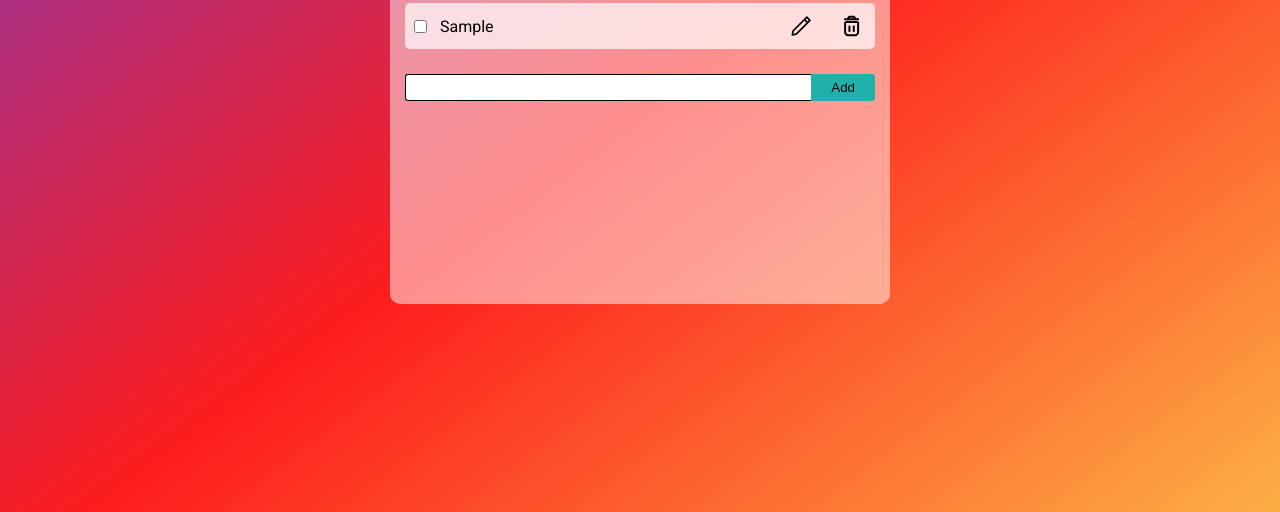
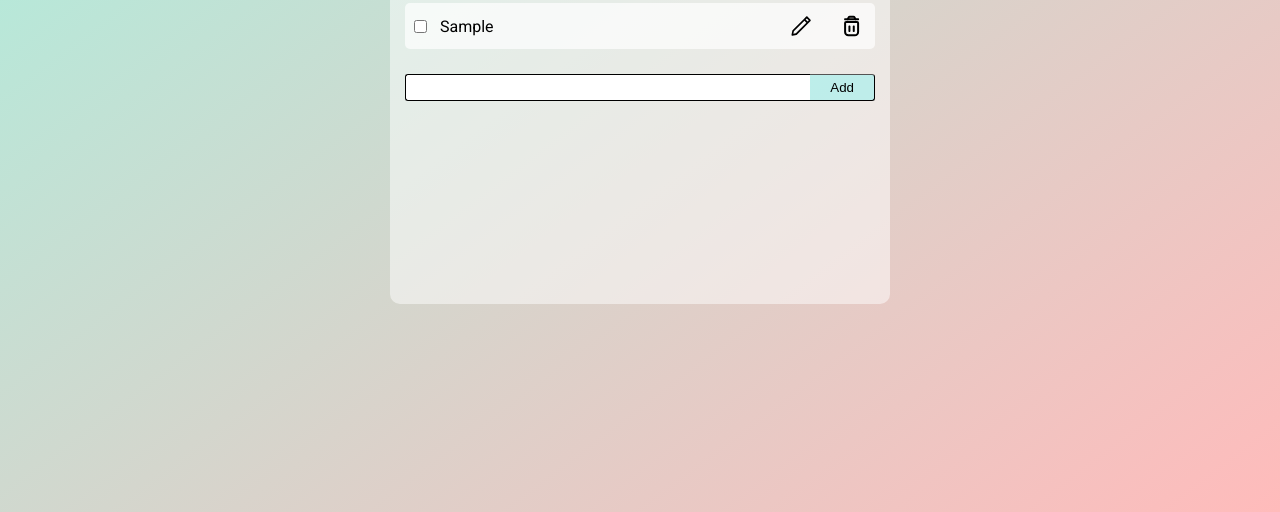
Before and after one commit to eguire/todo-list, a plain HTML site: page index.html in a window 1280 px wide. Both pictures are taken after typing "Sample" into the empty fields and a click on the button "Add". Shown: the part 304-816 px from the top of the page. Drawn offline with Linux system fonts and the light colour scheme.

Commit message:
New background color, shadow for items, outline for field

```diff
--- a/css/style.css
+++ b/css/style.css
@@ -15,7 +15,7 @@ body {
 	align-items: center;
 
 	background: rgb(131,58,180);
-	background: linear-gradient(143deg, rgba(131,58,180,1) 0%, rgba(253,29,29,1) 50%, rgba(252,176,69,1) 100%);
+	background: linear-gradient(143deg, #a9f1df 0%, #ffbbbb 100%);
 
 	font-family: 'Roboto', sans-serif;
 }
@@ -50,10 +50,16 @@ body {
 
 	background-color: rgba(255, 255, 255, 0.7);
 	border-radius: 5px;
+
+	transition: box-shadow 0.3s;
 }
 
 .list__item:not(:last-child) {
 	margin-bottom: 10px;
+}
+
+.list__item:hover {
+	box-shadow: 0px 0px 10px 1px rgba(0, 0, 0, 0.5);
 }
 
 .list__label {
@@ -131,6 +137,11 @@ body {
 	display: flex;
 }
 
+.row:hover .row__input,
+.row:hover .row__button {
+	border-color: rgba(0, 0, 0, 0.3);
+}
+
 .row--error .row__input {
 	border-color: red;
 }
@@ -159,14 +170,20 @@ body {
 
 	border-top-left-radius: 3px;
 	border-bottom-left-radius: 3px;
+	outline: 0;
+
+	transition: border-color 0.3s;
 }
 
 .row__button {
 	padding: 5px 20px 5px;
-	border: 0;
+	border-width: 1px;
+	border-left: 0;
 
 	border-top-right-radius: 3px;
 	border-bottom-right-radius: 3px;
-	background-color: #20B2AA;
+	background-color: rgba(0, 255, 255, 0.2);
 	cursor: pointer;
+
+	transition: border-color 0.3s;
 }
```
